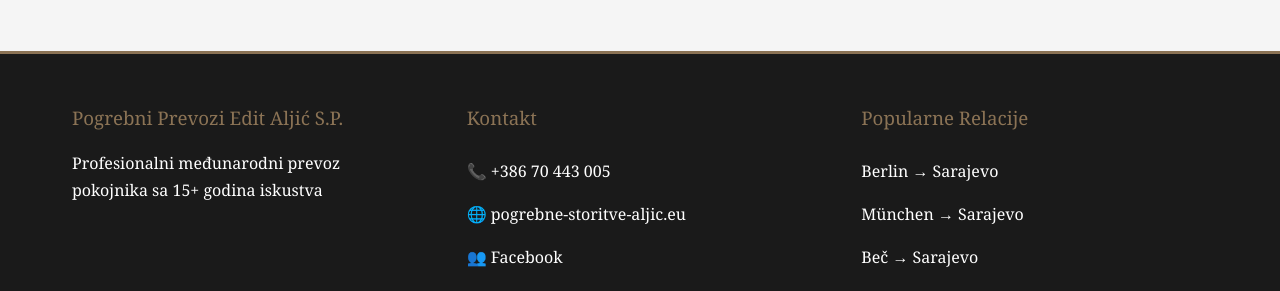
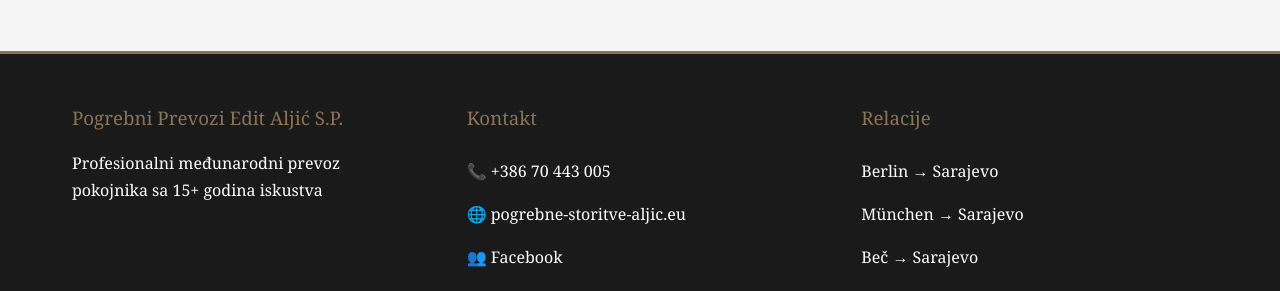
Before and after one commit to pogrebni-prevozi/pogrebni-prevozi.github.io, a Jekyll site: the page built from index.html, in a window 1280 px wide and 900 px high, scrolled down 2378 px. Shown: the part 429-720 px from the top of the window. Built offline with Jekyll 4.4.1, drawn with Linux system fonts in a browser that asks for light colours.

Commit message:
Update footer.html

```diff
--- a/_includes/footer.html
+++ b/_includes/footer.html
@@ -17,7 +17,7 @@
             </div>
 
             <div class="footer-section">
-                <h3>Popularne Relacije</h3>
+                <h3>Relacije</h3>
                 <ul>
                     <li><a href="{{ site.baseurl }}/relacije/njemacka/berlin-sarajevo/">Berlin → Sarajevo</a></li>
                     <li><a href="{{ site.baseurl }}/relacije/njemacka/muenchen-sarajevo/">München → Sarajevo</a></li>
@@ -38,4 +38,5 @@
 <div class="fixed-cta">
     <a href="tel:{{ site.phone }}">📞 POZOVI 24/7</a>
     <a href="https://wa.me/{{ site.whatsapp }}">💬 WhatsApp</a>
+
 </div>
```
